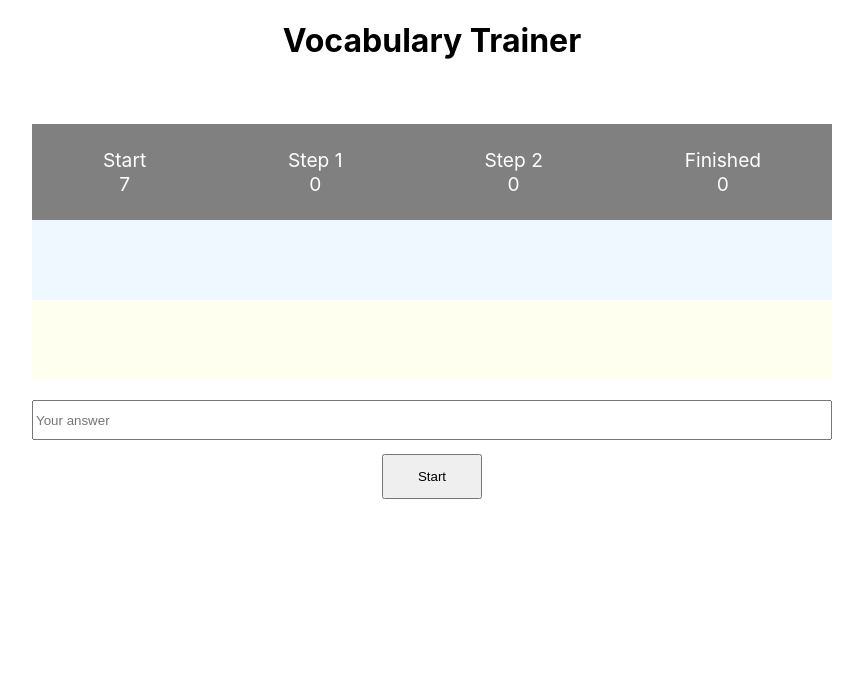
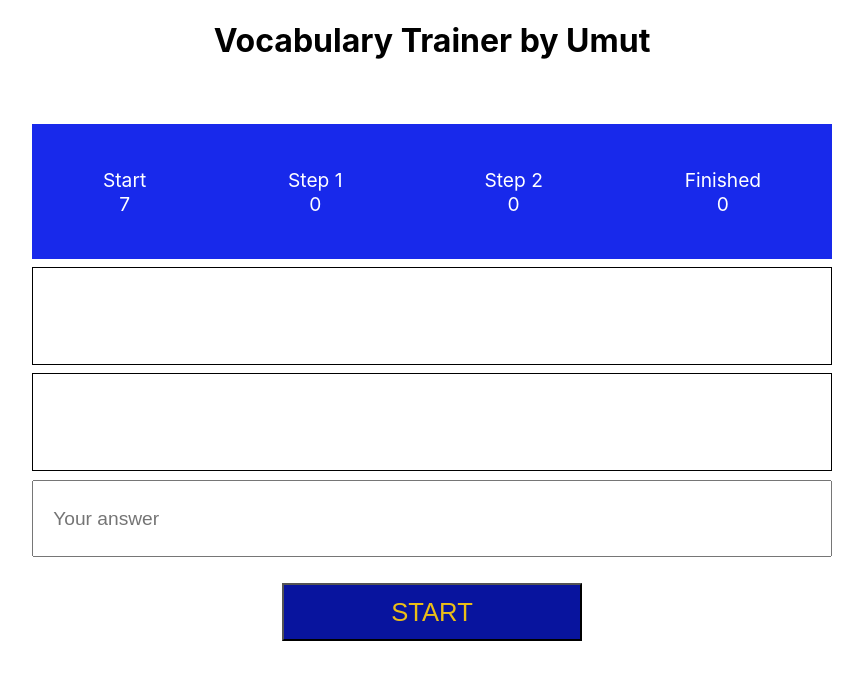
Before and after one commit to umud85/vocabulary-trainer, a React (Create React App) app: page / in a window 1280 px wide. Shown: the top 680 px of the page, without its empty margins (208-1071 px from the left). Built offline with nearby package versions, Linux system fonts and the light colour scheme; the HTML template or start-up script is replaced by a standard one.

Commit message:
Add styles

```diff
--- a/src/App.css
+++ b/src/App.css
@@ -11,16 +11,24 @@ h1 {
 input {
   display: flex;
   justify-content: center;
-  margin-top: 1.5em;
+  font-size: 1.2rem;
+  margin-top: 0.5em;
+  padding: 1em;
   align-items: center;
   width: 100%;
-  height: 3em;
+  height: 4em;
   box-sizing: border-box;
 }
 
 [type=submit], button {
   display: block;
-  padding: 1em;
-  width: 100px;
+  padding: 0.5em 1.5em;
+  width: 300px;
   margin: 1em auto;
+  background-color: #08149E;
+  color: #EBBE17;
+  font-size: 1.6rem;
+  text-transform: uppercase;
+  cursor: pointer;
+
 }
--- a/src/App.js
+++ b/src/App.js
@@ -71,7 +71,7 @@ function App() {
   }
   return (
     <div className="App">
-      <h1>Vocabulary Trainer</h1>
+      <h1>Vocabulary Trainer by Umut</h1>
       <div className="container">
         <ShowScore scoreData={state} />
         <Source
@@ -92,7 +92,8 @@ function App() {
           { !sessionStarted &&
             <button onClick={startSession}>Start</button>}
           {sessionStarted &&
-          <input type="submit" /> }
+            <button type="submit">Submit
+            </button>}
         </form>
       </div>
     </div>
--- a/src/data.js
+++ b/src/data.js
@@ -25,7 +25,7 @@ const data = [
   },
   {
     english: "car",
-    german: "auto",
+    german: "Auto",
   }
 ];
 
--- a/src/styles/Destination.module.css
+++ b/src/styles/Destination.module.css
@@ -1,6 +1,6 @@
 .container {
-  height: 5em;
-  background-color:ivory;
+  height: 6em;
+  border: 1px solid black;
   display: flex;
   justify-content: center;
   align-items: center;
--- a/src/styles/Score.module.css
+++ b/src/styles/Score.module.css
@@ -2,8 +2,8 @@
   display: flex;
   justify-content: space-around;
   align-items: center;
-  height: 5em;
-  background-color: gray;
+  height: 7em;
+  background-color: #1829EB;
   color: white;
   font-size: 1.2rem;
 }
--- a/src/styles/Source.module.css
+++ b/src/styles/Source.module.css
@@ -1,9 +1,11 @@
 .container {
-  height: 5em;
-  background-color: aliceblue;
+  height: 6em;
+  border: 1px solid black;
   display: flex;
   justify-content: center;
   align-items: center;
+  margin-top: 0.5em;
+  margin-bottom: 0.5em;
 }
 
 img {
```
Also changed, not shown: src/todo.txt (added), 1 other file (tests, documents, lock files or other folders).
